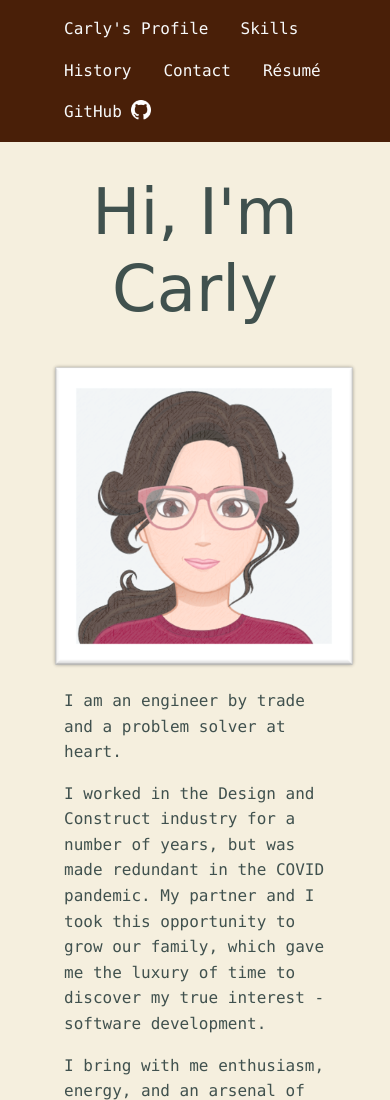
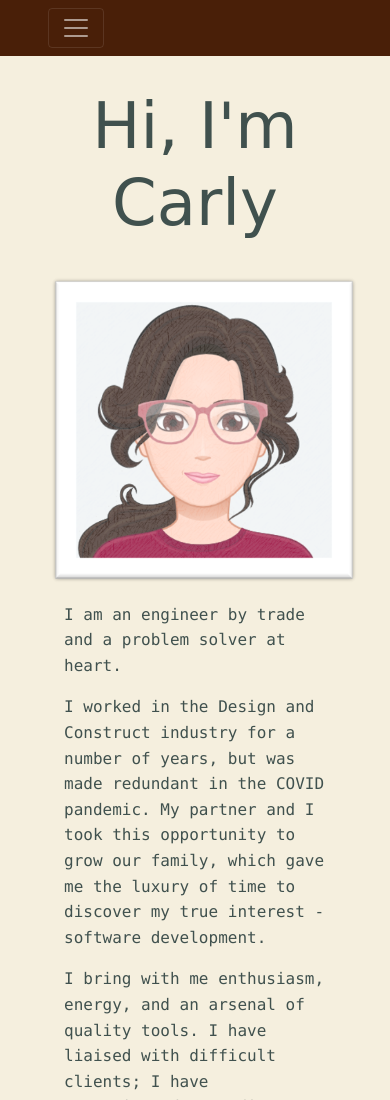
Before and after one commit to DaughterOfMaple/DaughterOfMaple.github.io, a plain HTML site: page index.html in a window 390 px wide. Shown: the top 1100 px of the page. Drawn offline with nearby package versions, Linux system fonts and the light colour scheme; a web font is replaced by a local one.

Commit message:
Make responsive navbar

```diff
--- a/index.html
+++ b/index.html
@@ -19,8 +19,12 @@
 </head>
 
 <body>
-  <nav id="navbar-scrolltarget" class="navbar sticky-top navbar-light" style="background-color: #491F08;">
-    <div class="container-fluid justify-content-center">
+  <nav id="navbar-scrolltarget" class="navbar navbar-expand-lg sticky-top navbar-dark" style="background-color: #491F08;">
+    <div class="container-fluid">
+      <button class="navbar-toggler" type="button" data-bs-toggle="collapse" data-bs-target="#navbarToggler" aria-controls="navbarToggler" aria-expanded="false" aria-label="Toggle navigation">
+        <span class="navbar-toggler-icon"></span>
+      </button>
+      <div class="collapse navbar-collapse justify-content-md-center" id="navbarToggler">
         <ul class="nav d-flex">
           <li class="nav-item"><a href="#profile" class="nav-link px-3 link-light active" aria-current="page">Carly's Profile</a></li>
           <li class="nav-item"><a href="#skills" class="nav-link px-3 link-light">Skills</a></li>
@@ -29,6 +33,7 @@
           <li class="nav-item"><a href="CMapleson_Resume.pdf" class="nav-link px-3 link-light" download>Résumé</a></li>
           <li class="nav-item"><a href="https://github.com/DaughterOfMaple" class="nav-link px-3 link-light">GitHub <img class="img-header" src="images/GitHub-Mark-Light-64px.png"></a></li>
         </ul>
+      </div>
       <hr>
     </div>
   </nav>
```
Lines whose indentation alone changed are shown as unchanged.
